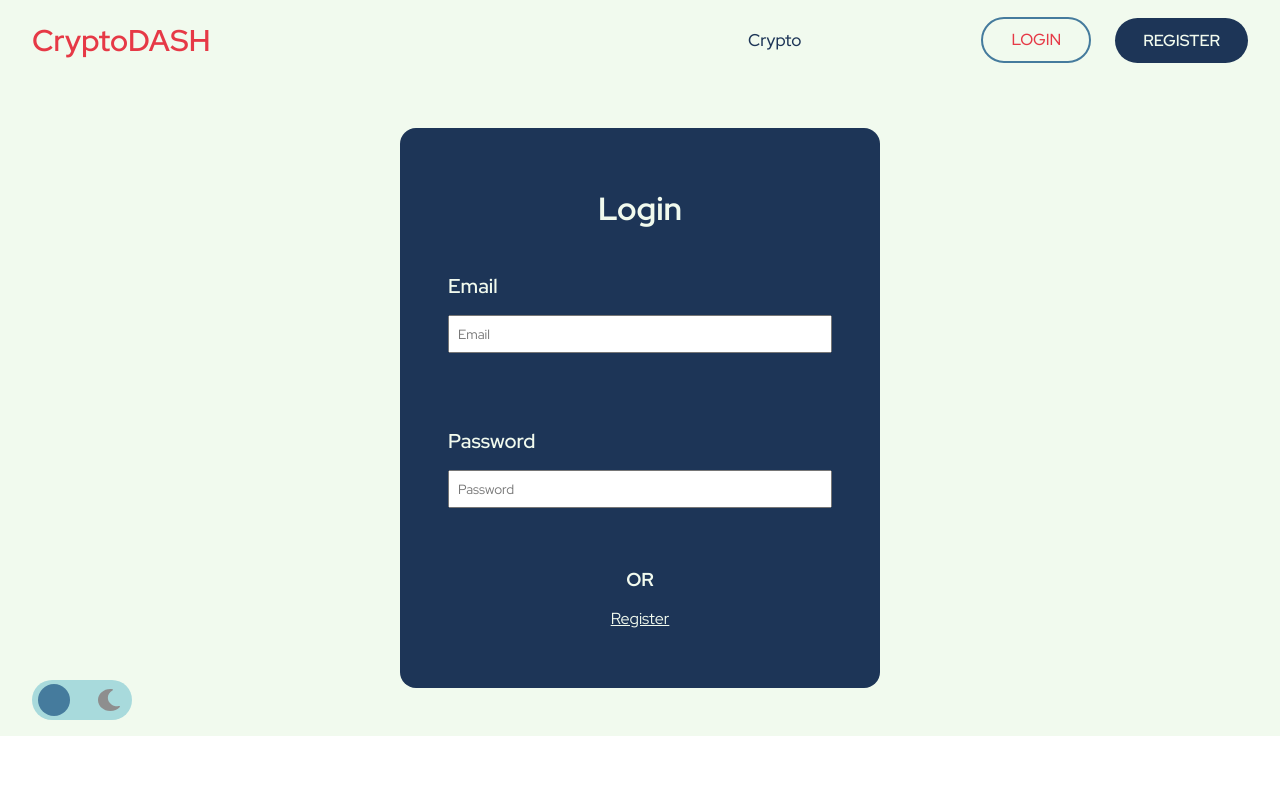
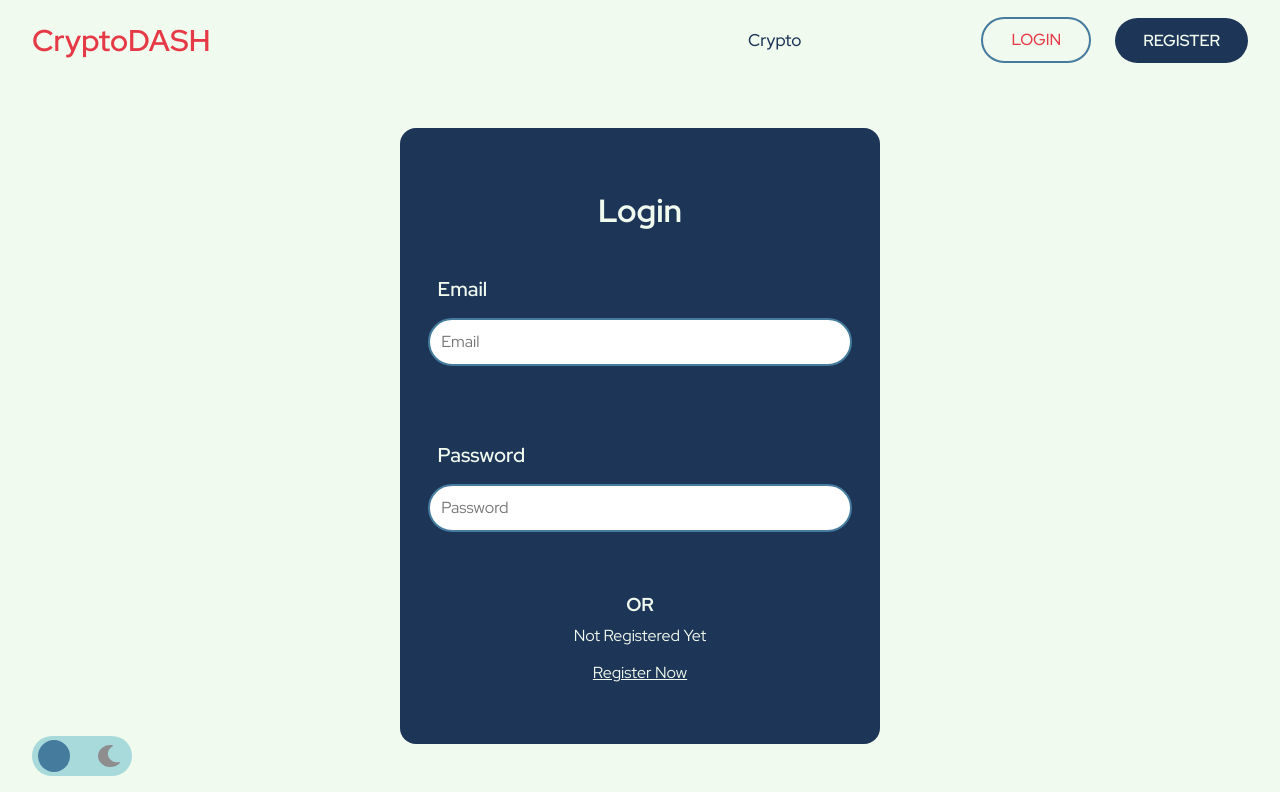
Before and after one commit to shreyazz/CryptoDASH, a React (Create React App) app: page /onboarding in a window 1280 px wide. Built offline with nearby package versions, Linux system fonts and the light colour scheme.

Commit message:
added register/login options

```diff
--- a/src/StyledComponents/LoginRegElements.js
+++ b/src/StyledComponents/LoginRegElements.js
@@ -27,7 +27,7 @@ export const LogRegWrapper = styled.div`
 `;
 
 export const MainWrapper = styled.div`
-  height: 70vh;
+  height: 77vh;
   width: 60vh;
   border-radius: 1rem;
   margin: 0 auto;
@@ -35,7 +35,7 @@ export const MainWrapper = styled.div`
   align-items: center;
   justify-content: space-evenly;
   flex-direction: column;
-  padding: 2rem;
+  padding: 2rem 0.75rem;
   background: ${({ color }) => (color === "dark" ? "#F1FAEE" : "#1D3557")};
 `;
 
@@ -45,14 +45,18 @@ export const Label = styled.label`
   color: ${({ color }) => (color === "light" ? "#F1FAEE" : "#1D3557")};
   font-size: 20px;
   font-weight: 600;
+  margin-left: 0.6rem;
 `;
 
 export const Input = styled.input`
   align-self: flex-start;
   margin-bottom: 1rem;
   width: 100%;
-  padding: 0.5rem;
-  color: ${({ color }) => (color === "dark" ? "#F1FAEE" : "#1D3557")};
+  padding: 0.7rem;
+  border-radius: 2rem;
+  border: 2px solid #457b9d;
+  color: "#1D3557";
+  font-size: 16px;
 `;
 
 export const H1 = styled.h1`
@@ -68,3 +72,8 @@ export const P = styled.p`
   text-decoration: underline;
   cursor: pointer;
 `;
+
+export const UserMessage = styled.p`
+  color: ${({ color }) => (color === "light" ? "#F1FAEE" : "#1D3557")};
+  margin-top: 0.5rem;
+`;
--- a/src/pages/LoginReg.jsx
+++ b/src/pages/LoginReg.jsx
@@ -5,6 +5,7 @@ import {
   P,
   H1,
   MainWrapper,
+  UserMessage,
 } from "../StyledComponents/LoginRegElements";
 import InputComponent from "../components/InputComponent";
 const LoginReg = ({ theme }) => {
@@ -55,8 +56,11 @@ const LoginReg = ({ theme }) => {
           )}
           <div className="lower-login">
             <H3 color={theme}>OR</H3>
+            <UserMessage color={theme}>
+              {!showReg ? "Not Registered Yet" : "Already a User?"}{" "}
+            </UserMessage>
             <P color={theme} onClick={() => setShowReg(!showReg)}>
-              {!showReg ? "Register" : "Login"}
+              {!showReg ? "Register Now" : "Login"}
             </P>
           </div>
         </MainWrapper>
```
